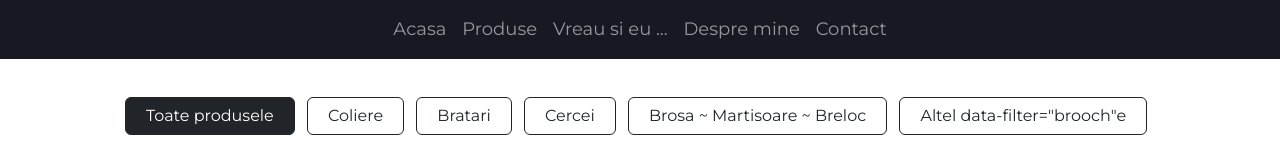
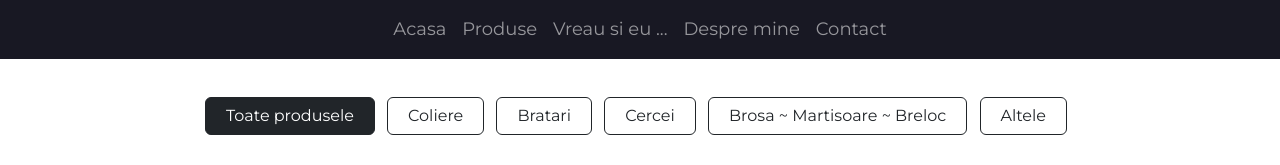
Before and after one commit to KriNo25/Macrame, a plain HTML site: page gallery.html in a window 1280 px wide. Shown: the top 165 px of the page. Drawn offline with nearby package versions, Linux system fonts and the light colour scheme.

Commit message:
Update gallery.html

```diff
--- a/gallery.html
+++ b/gallery.html
@@ -69,7 +69,7 @@
                 <button type="button" class="btn btn btn-outline-dark filter-item" data-filter="bracelet">Bratari</button>
                 <button type="button" class="btn btn btn-outline-dark filter-item" data-filter="earring">Cercei</button>
                 <button type="button" class="btn btn btn-outline-dark filter-item" data-filter="brooch" data-filter="march" data-filter="trinket">Brosa ~ Martisoare ~ Breloc</button>
-                <button type="button" class="btn btn btn-outline-dark filter-item" data-filter="other">Altel data-filter="brooch"e</button>
+                <button type="button" class="btn btn btn-outline-dark filter-item" data-filter="other">Altele</button>
 
             </div>
 
```
